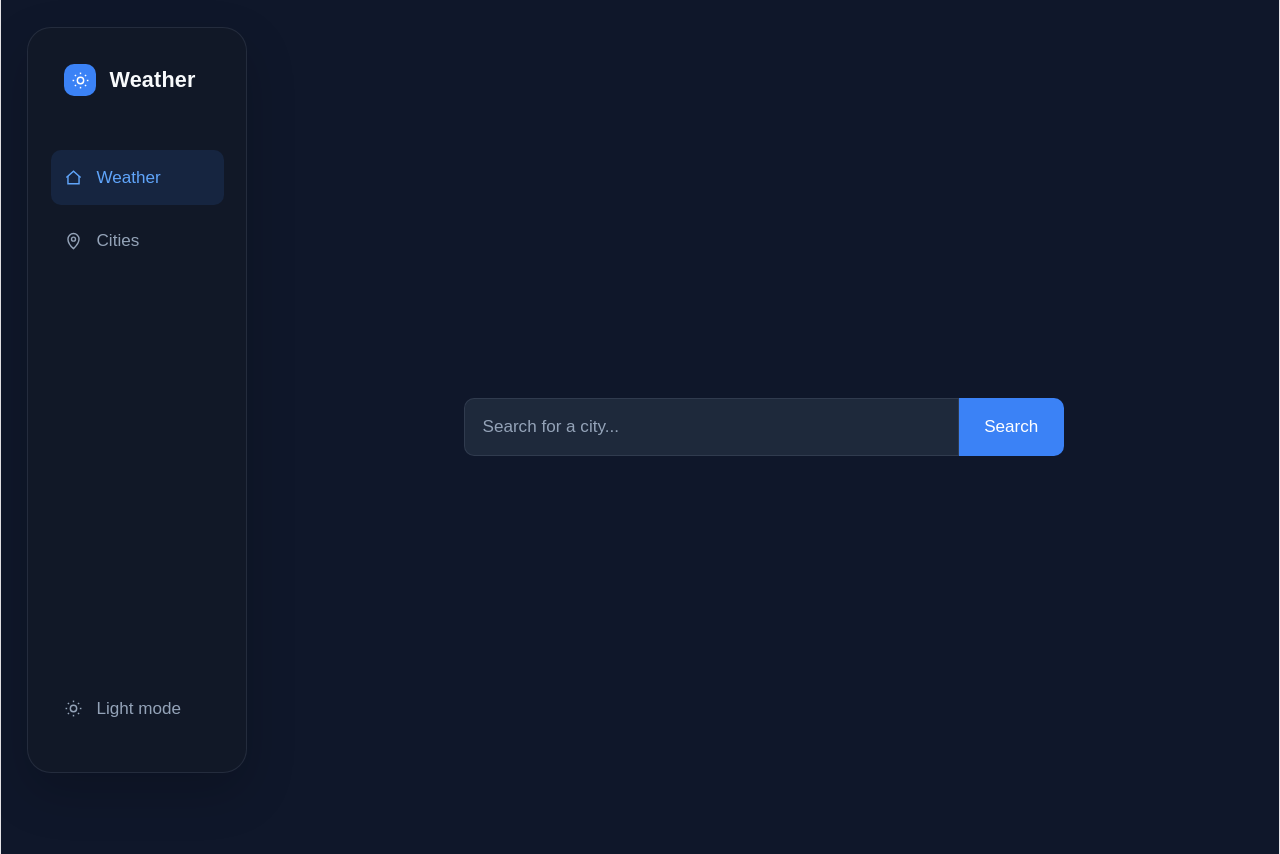
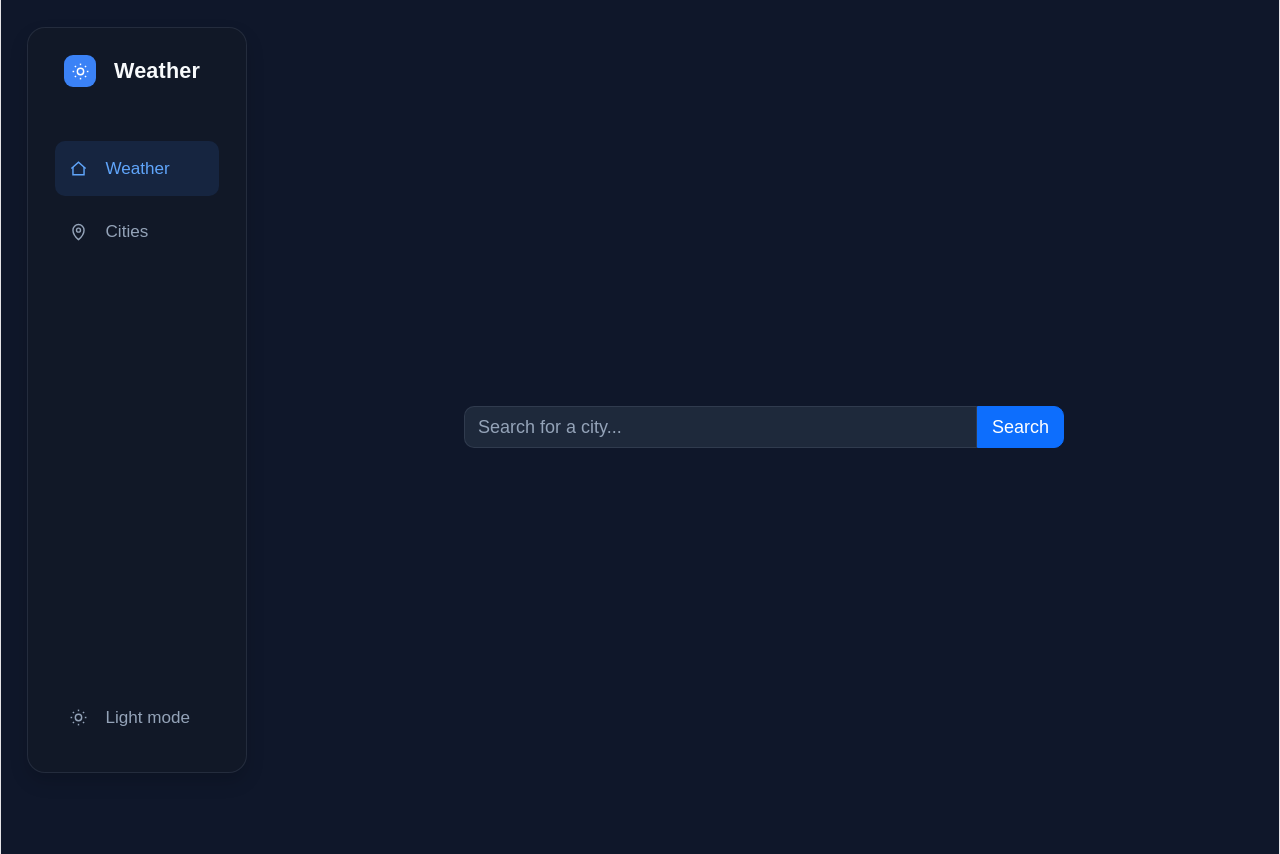
Before and after one commit to simona155/react-weather-app, a React (Vite) app: page / in a window 1280 px wide. Built offline with nearby package versions, Linux system fonts and the light colour scheme.

Commit message:
Refactor dashboard with Bootstrap

```diff
--- a/src/App.css
+++ b/src/App.css
@@ -11,20 +11,18 @@ body {
 }
 
 .weather-app {
-  display: flex;
-  min-height: 100vh;
-  padding: 1.5rem;
-  box-sizing: border-box;
-  background: var(--background);
-  color: var(--text);
-  transition: background-color 0.3s ease, color 0.3s ease;
-
   --background: #0f172a;
   --sidebar-background: #111827;
   --card-background: #1e293b;
   --text: #f8fafc;
   --muted-text: #94a3b8;
   --border: rgba(148, 163, 184, 0.15);
+
+  min-height: 100vh;
+  padding: 1.5rem;
+  background: var(--background);
+  color: var(--text);
+  transition: background-color 0.3s ease, color 0.3s ease;
 }
 
 .light-mode {
@@ -41,35 +39,21 @@ body {
   top: 1.5rem;
   bottom: 1.5rem;
   left: 1.5rem;
-  display: flex;
   width: 220px;
-  flex-direction: column;
-  justify-content: space-between;
   box-sizing: border-box;
-  padding: 2rem 1.25rem;
+  background: var(--sidebar-background);
   border: 1px solid var(--border);
-  border-radius: 24px;
-  background: var(--sidebar-background);
-  box-shadow: 0 20px 50px rgba(0, 0, 0, 0.18);
+  color: var(--text);
 }
 
 .brand {
-  display: flex;
-  align-items: center;
-  gap: 0.75rem;
-  margin-bottom: 3rem;
-  padding: 0 0.75rem;
   font-size: 1.2rem;
   font-weight: 700;
 }
 
 .brand-icon {
-  display: flex;
   width: 32px;
   height: 32px;
-  align-items: center;
-  justify-content: center;
-  border-radius: 10px;
   background: #3b82f6;
   color: #ffffff;
 }
@@ -79,18 +63,8 @@ body {
   height: 19px;
 }
 
-.sidebar-nav {
-  display: flex;
-  flex-direction: column;
-  gap: 0.5rem;
-}
-
 .sidebar-link,
 .mode-button {
-  display: flex;
-  width: 100%;
-  align-items: center;
-  gap: 0.75rem;
   padding: 0.8rem 0.75rem;
   border: none;
   border-radius: 10px;
@@ -140,7 +114,6 @@ body {
 }
 
 .search-box {
-  display: flex;
   width: 500px;
 }
 
@@ -149,14 +122,11 @@ body {
 }
 
 .search-box input {
-  width: 100%;
-  padding: 0.85rem 1rem;
-  border: 1px solid var(--border);
+  min-width: 0;
+  border-color: var(--border);
   border-radius: 10px 0 0 10px;
-  outline: none;
   background: var(--card-background);
   color: var(--text);
-  font-size: 0.95rem;
 }
 
 .search-box input::placeholder {
@@ -164,25 +134,14 @@ body {
 }
 
 .search-box input:focus {
+  background: var(--card-background);
+  color: var(--text);
   border-color: #60a5fa;
+  box-shadow: 0 0 0 0.2rem rgba(59, 130, 246, 0.15);
 }
 
 .search-box button {
-  padding: 0.85rem 1.4rem;
-  border: none;
   border-radius: 0 10px 10px 0;
-  background: #3b82f6;
-  color: #ffffff;
-  cursor: pointer;
-  font-size: 0.95rem;
-}
-
-.search-box button:hover {
-  background: #2563eb;
-}
-
-.dashboard-search {
-  flex-shrink: 0;
 }
 
 .error-message {
@@ -195,16 +154,8 @@ body {
   text-align: center;
 }
 
-.empty-error {
-  position: absolute;
-  top: calc(50% + 60px);
-  width: 500px;
-}
-
 .loading-state {
   position: relative;
-  width: 100%;
-  max-width: 600px;
 }
 
 .loading-state .loading-text {
@@ -227,59 +178,37 @@ body {
 }
 
 .current-weather-card {
-  display: flex;
   min-height: 245px;
-  align-items: center;
-  justify-content: space-between;
-  gap: 2rem;
-  padding: 2rem 2.5rem;
-}
-
-.current-weather-info {
-  min-width: 0;
 }
 
 .weather-location {
-  margin: 0 0 0.4rem;
   font-size: 1.8rem;
   font-weight: 600;
 }
 
 .weather-description {
-  margin: 0;
   color: var(--muted-text);
   font-size: 1rem;
 }
 
 .current-temperature {
-  margin: 1.2rem 0 0;
   font-size: 4rem;
   font-weight: 700;
   line-height: 1;
 }
 
 .feels-like {
-  margin: 0.8rem 0 0;
   color: var(--muted-text);
   font-size: 0.9rem;
 }
 
-.weather-details {
-  display: flex;
-  gap: 3rem;
-}
-
 .weather-detail {
-  display: flex;
   min-width: 90px;
-  flex-direction: column;
-  align-items: center;
 }
 
 .detail-icon {
   width: 18px;
   height: 18px;
-  margin-bottom: 0.5rem;
   color: #60a5fa;
 }
 
@@ -289,18 +218,13 @@ body {
 }
 
 .detail-label {
-  margin-top: 0.25rem;
   color: var(--muted-text);
   font-size: 0.8rem;
 }
 
 .map-placeholder {
   min-height: 285px;
-  display: flex;
-  align-items: center;
-  justify-content: center;
   overflow: hidden;
-  color: var(--muted-text);
 }
 
 .weather-map {
@@ -312,25 +236,16 @@ body {
 
 .forecast-card {
   height: 100%;
-  padding: 1.75rem 1.5rem;
 }
 
 .forecast-title {
-  margin: 0 0 1.5rem;
   font-size: 1.25rem;
   font-weight: 600;
 }
 
-.forecast-list {
-  display: flex;
-  flex-direction: column;
-}
-
 .forecast-day {
-  display: grid;
   min-height: 62px;
   grid-template-columns: 55px 1fr 35px 8px 35px;
-  align-items: center;
   gap: 0.75rem;
   border-bottom: 1px solid var(--border);
 }
@@ -352,7 +267,6 @@ body {
 .forecast-temperature {
   font-size: 0.85rem;
   font-weight: 600;
-  text-align: center;
 }
 
 .temperature-bar {
@@ -378,10 +292,6 @@ body {
   .forecast-card {
     height: auto;
   }
-
-  .map-placeholder {
-    min-height: 285px;
-  }
 }
 
 @media (max-width: 768px) {
@@ -394,16 +304,10 @@ body {
     position: static;
     width: 100%;
     min-height: auto;
-    padding: 1rem;
-    border-radius: 20px;
-  }
-
-  .brand {
-    margin-bottom: 1rem;
   }
 
   .sidebar-nav {
-    flex-direction: row;
+    flex-direction: row !important;
   }
 
   .mode-button {
@@ -425,8 +329,6 @@ body {
   }
 
   .current-weather-card {
-    flex-direction: column;
-    align-items: center;
     text-align: center;
   }
 }
@@ -440,15 +342,11 @@ body {
     padding-top: 1rem;
   }
 
-  .current-weather-card {
-    padding: 1.75rem 1rem;
-  }
-
   .current-temperature {
     font-size: 3.5rem;
   }
 
   .weather-details {
-    gap: 1.5rem;
+    gap: 1.5rem !important;
   }
 }
--- a/src/App.jsx
+++ b/src/App.jsx
@@ -47,8 +47,9 @@ function App() {
   };
 
   const searchBox = (
-    <div className="search-box">
+    <div className="search-box d-flex w-100">
       <input
+        className="form-control"
         type="text"
         value={city}
         onChange={(event) => setCity(event.target.value)}
@@ -60,18 +61,24 @@ function App() {
         placeholder="Search for a city..."
       />
 
-      <button onClick={handleSearch}>
+      <button
+        className="btn btn-primary"
+        onClick={handleSearch}
+      >
         Search
       </button>
     </div>
   );
 
   return (
-    <div className={`weather-app ${darkMode ? 'dark-mode' : 'light-mode'}`}>
-      <aside className="sidebar">
+    <div
+      className={`weather-app ${darkMode ? 'dark-mode' : 'light-mode'
+        }`}
+    >
+      <aside className="sidebar d-flex flex-column justify-content-between p-4 rounded-4 shadow">
         <div>
-          <div className="brand">
-            <div className="brand-icon">
+          <div className="brand d-flex align-items-center gap-3 mb-5 px-2">
+            <div className="brand-icon d-flex align-items-center justify-content-center rounded-3">
               <svg
                 viewBox="0 0 24 24"
                 fill="none"
@@ -93,8 +100,8 @@ function App() {
             <span>Weather</span>
           </div>
 
-          <nav className="sidebar-nav">
-            <button className="sidebar-link active">
+          <nav className="sidebar-nav d-flex flex-column gap-2">
+            <button className="sidebar-link active d-flex align-items-center gap-3 w-100">
               <svg
                 viewBox="0 0 24 24"
                 fill="none"
@@ -108,7 +115,7 @@ function App() {
               <span>Weather</span>
             </button>
 
-            <button className="sidebar-link">
+            <button className="sidebar-link d-flex align-items-center gap-3 w-100">
               <svg
                 viewBox="0 0 24 24"
                 fill="none"
@@ -125,7 +132,7 @@ function App() {
         </div>
 
         <button
-          className="mode-button"
+          className="mode-button d-flex align-items-center gap-3 w-100"
           onClick={() => setDarkMode(!darkMode)}
         >
           {darkMode ? (
@@ -193,12 +200,6 @@ function App() {
             searchBox={searchBox}
           />
         )}
-
-        {!weather && !loading && error && (
-          <div className="error-message empty-error">
-            {error}
-          </div>
-        )}
       </main>
     </div>
   );
```
Also changed, not shown: src/components/WeatherDisplay.jsx (+21 -18 lines).
